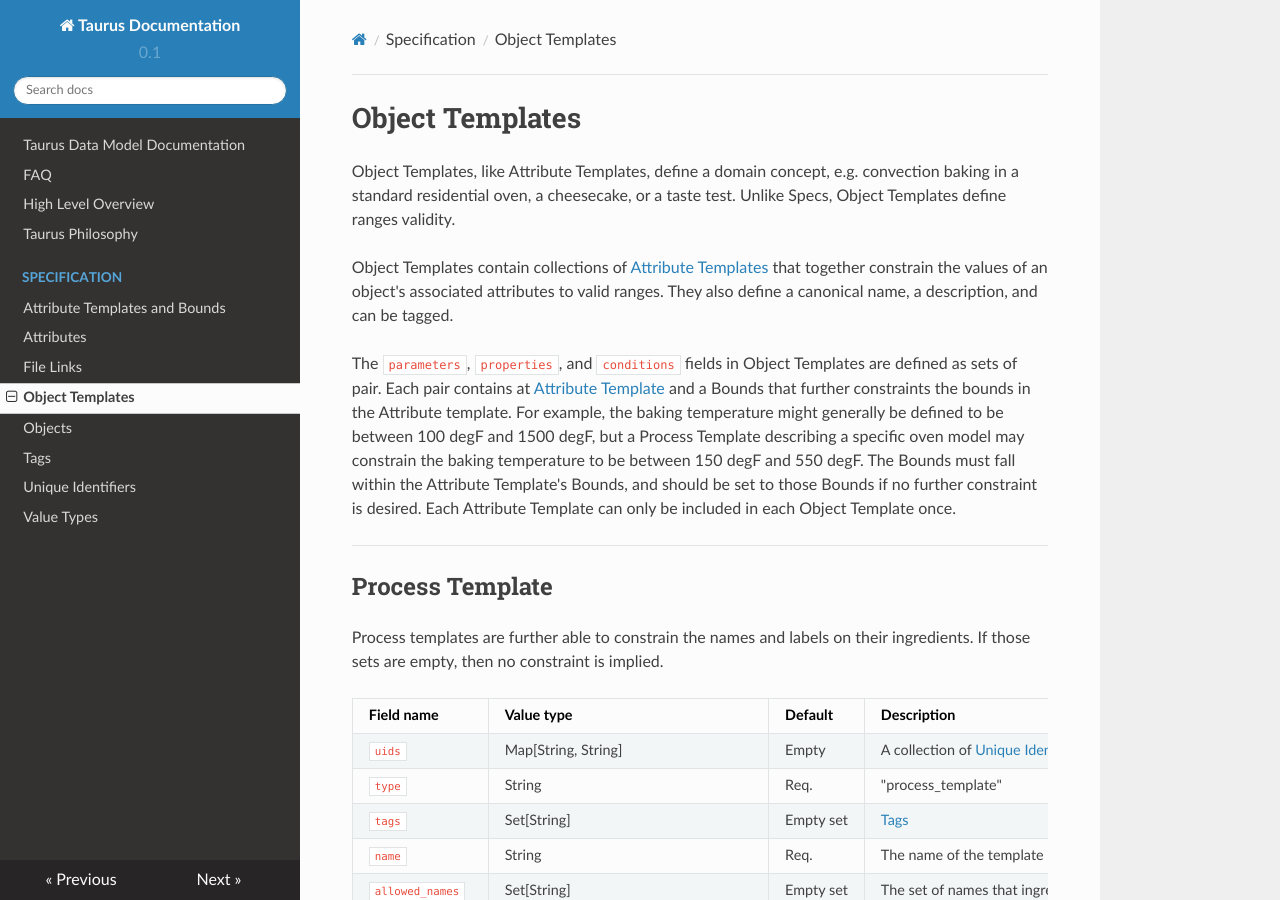
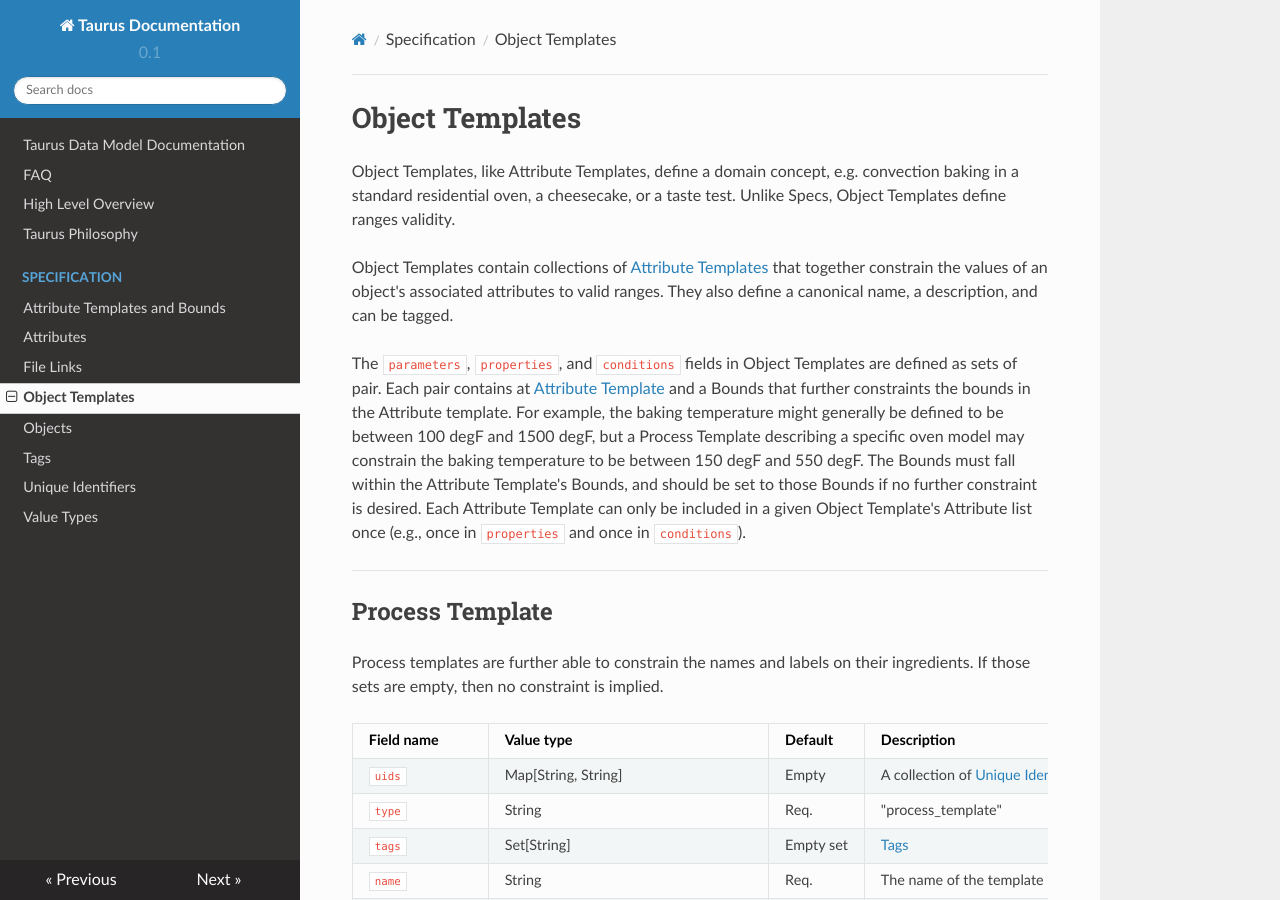
Before and after one commit to CitrineInformatics/gemd-docs, an MkDocs documentation site: the page built from docs/specification/object-templates.md, in a window 1280 px wide and 900 px high. Built offline with MkDocs 1.6.1, drawn with Linux system fonts in a browser that asks for light colours; nearby versions of some CDN libraries.

Commit message:
Update docs/specification/object-templates.md
Co-Authored-By: Ken Kroenlein <51962276+kroenlein@users.noreply.github.com>

```diff
--- a/docs/specification/object-templates.md
+++ b/docs/specification/object-templates.md
@@ -15,7 +15,7 @@ and a Bounds that further constraints the bounds in the Attribute template.
 For example, the baking temperature might generally be defined to be between 100 degF and 1500 degF,
 but a Process Template describing a specific oven model may constrain the baking temperature to be between 150 degF and 550 degF.
 The Bounds must fall within the Attribute Template's Bounds, and should be set to those Bounds if no further constraint is desired.
-Each Attribute Template can only be included in each Object Template once.
+Each Attribute Template can only be included in a given Object Template's Attribute list once (e.g., once in `properties` and once in `conditions`).
 
 ---
 ## Process Template
```
